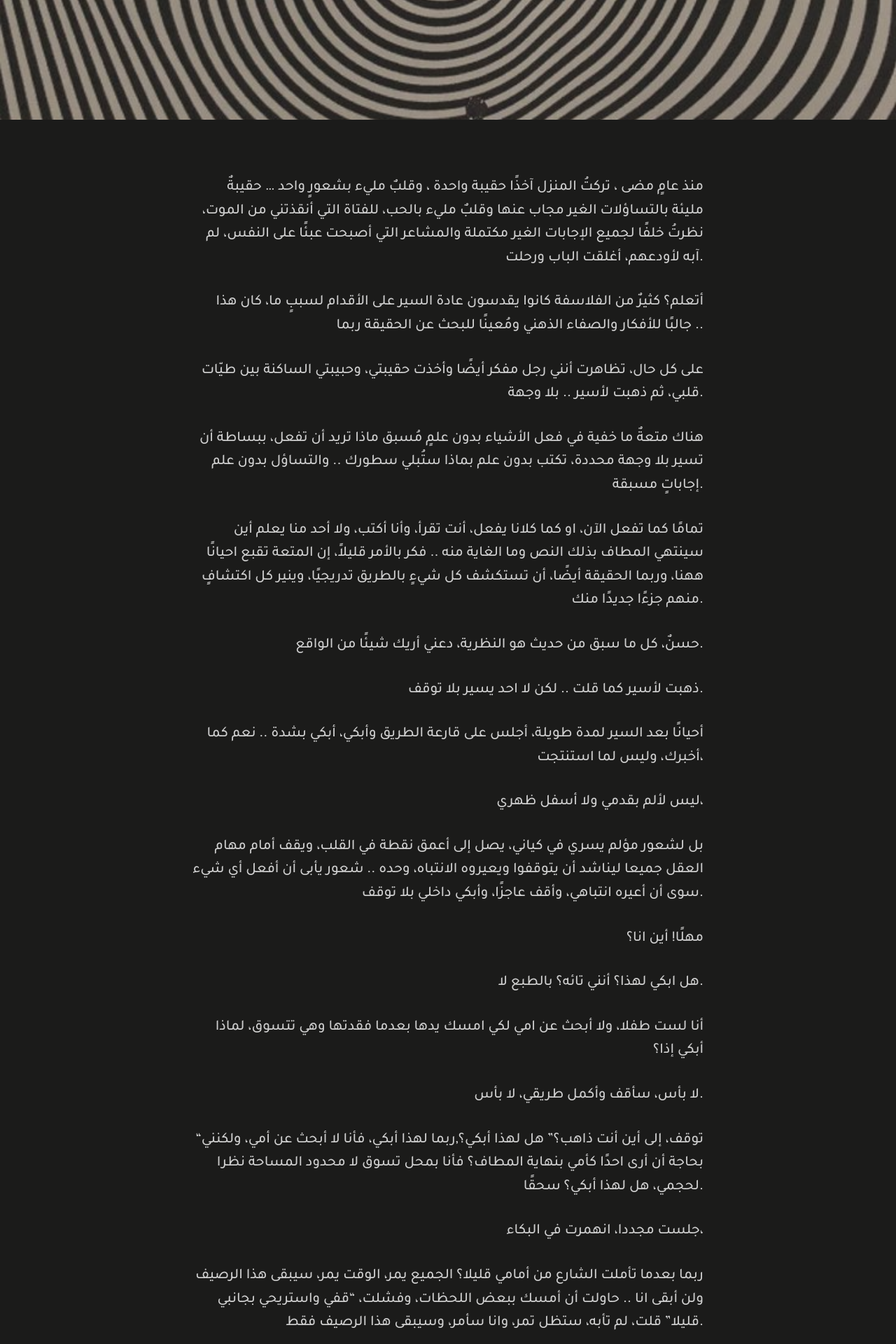
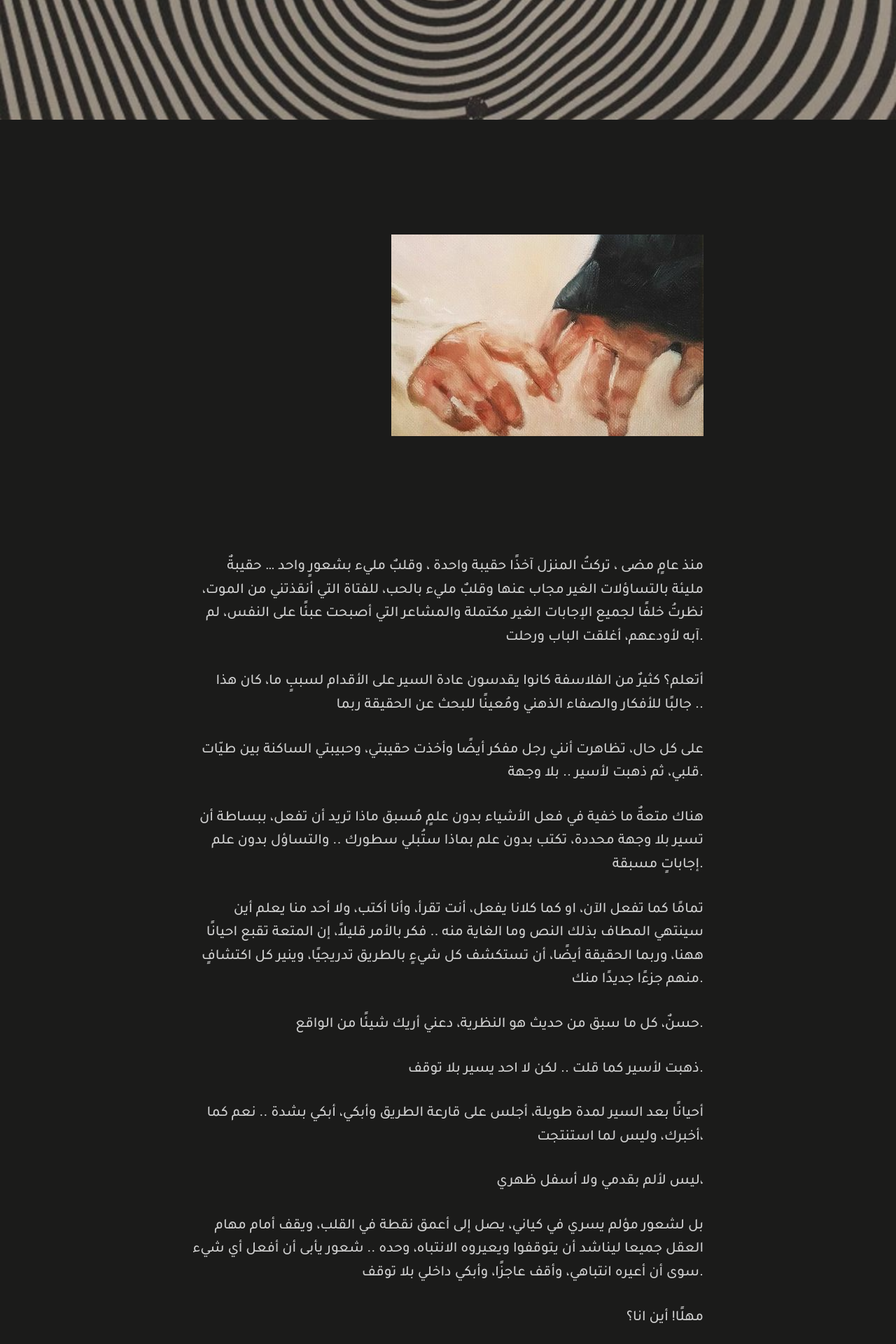
Before and after one commit to yahya-wael/personal-blog, a Jekyll site: the page built from _posts/2022-05-16-رحيل-رحلة-سير-وأزمةٌ-وجودية.md, in a window 1280 px wide. Shown: the part 303-2223 px from the top of the page at 70% size. Built offline with Jekyll 4.4.1, drawn with Linux system fonts in a browser that asks for light colours; some web fonts are replaced.

Commit message:
Update from Forestry.io yahya wael updated _posts/2022-05-16-رحيل-رحلة-سير-وأزمةٌ-وجودية.md

```diff
--- a/_posts/2022-05-16-رحيل-رحلة-سير-وأزمةٌ-وجودية.md
+++ b/_posts/2022-05-16-رحيل-رحلة-سير-وأزمةٌ-وجودية.md
@@ -6,6 +6,8 @@ date: 2022-05-16T22:30:00.000+03:00
 background: "/uploads/799335076f6b313a3a716eb5b0376479.jpg"
 
 ---
+![](/uploads/6b88eccda35de3e575970f69dc0a3ec8.png)
+
 منذ عامٍ مضى ، تركتُ المنزل آخذًا حقيبة واحدة ، وقلبٌ مليء بشعورٍ واحد  ... حقيبةٌ مليئة بالتساؤلات الغير مجاب عنها وقلبٌ مليء بالحب، للفتاة التي أنقذتني من الموت، نظرتُ خلفًا لجميع الإجابات الغير مكتملة والمشاعر التي أصبحت عبئًا على النفس، لم آبه لأودعهم، أغلقت الباب ورحلت.
 
 أتعلم؟ كثيرٌ من الفلاسفة كانوا يقدسون عادة السير على الأقدام لسببٍ ما، كان هذا جالبًا للأفكار والصفاء الذهني ومُعينًا للبحث عن الحقيقة ربما ..
```
Also changed, not shown: other parts of _posts/2022-05-16-رحيل-رحلة-سير-وأزمةٌ-وجودية.md (+0 -2 lines).
